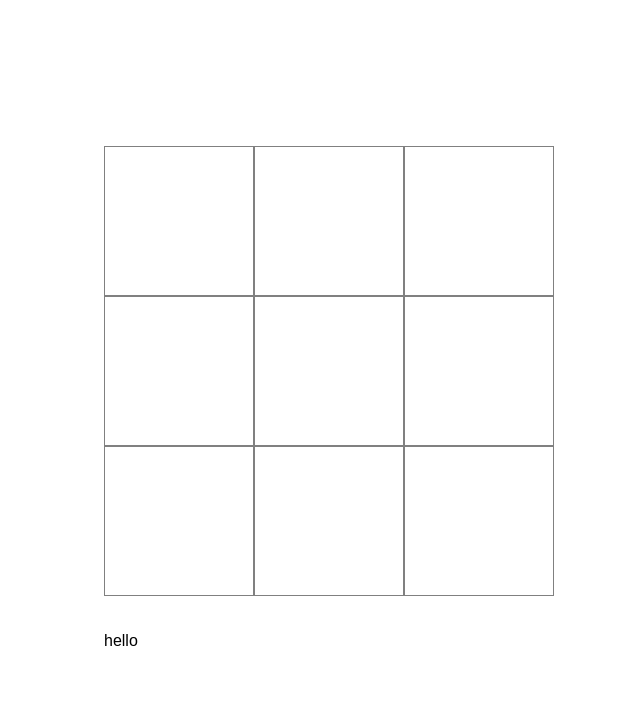
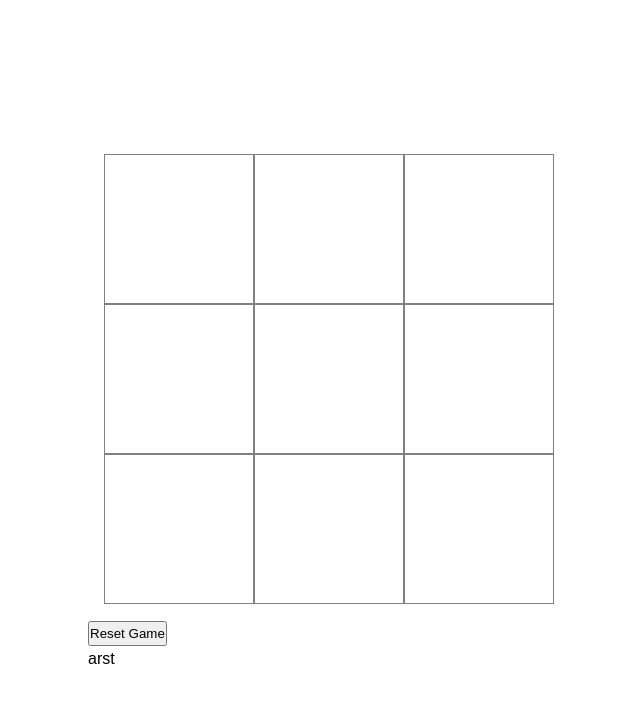
Before and after one commit to alpaOo/Project-TicTacToe, a plain HTML site: page index.html in a window 1280 px wide. Shown: the whole page, without its empty margins (311-951 px from the left). Drawn offline with Linux system fonts and the light colour scheme.

Commit message:
Update code. Proper separation of page content

```diff
--- a/index.html
+++ b/index.html
@@ -38,7 +38,11 @@
           <p data-cellIndex="8" class="cell"></p>
         </div>
       </div>
-      <p>hello</p>
+      <div class="statusContainer">
+        <p class="playerStatus"></p>
+        <button class="resetButton">Reset Game</button>
+        <p class="gameStatus" style="height: 1rem;">arst</p>
+      </div>
     </div>
   </body>
 </html>
```
